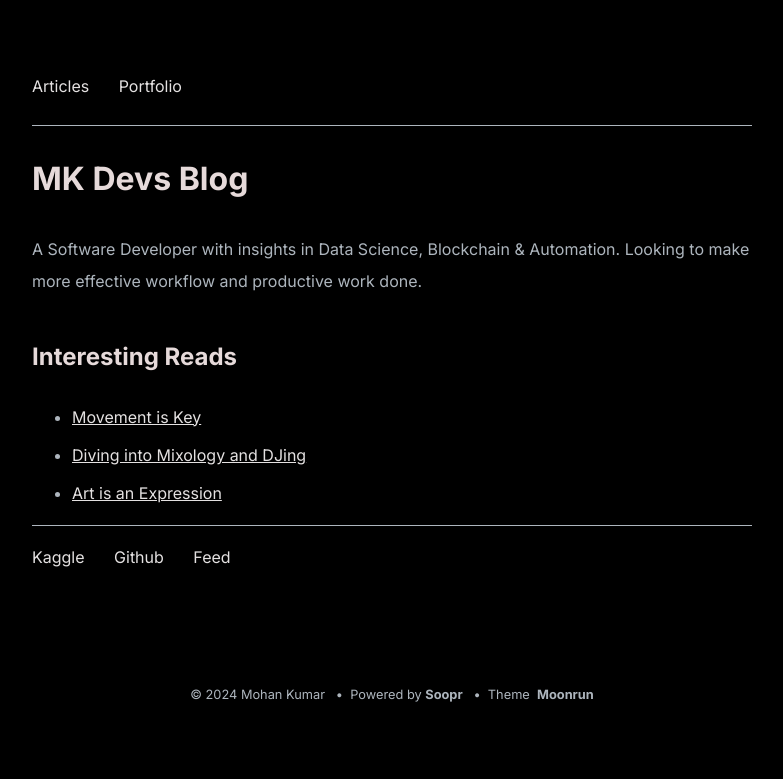
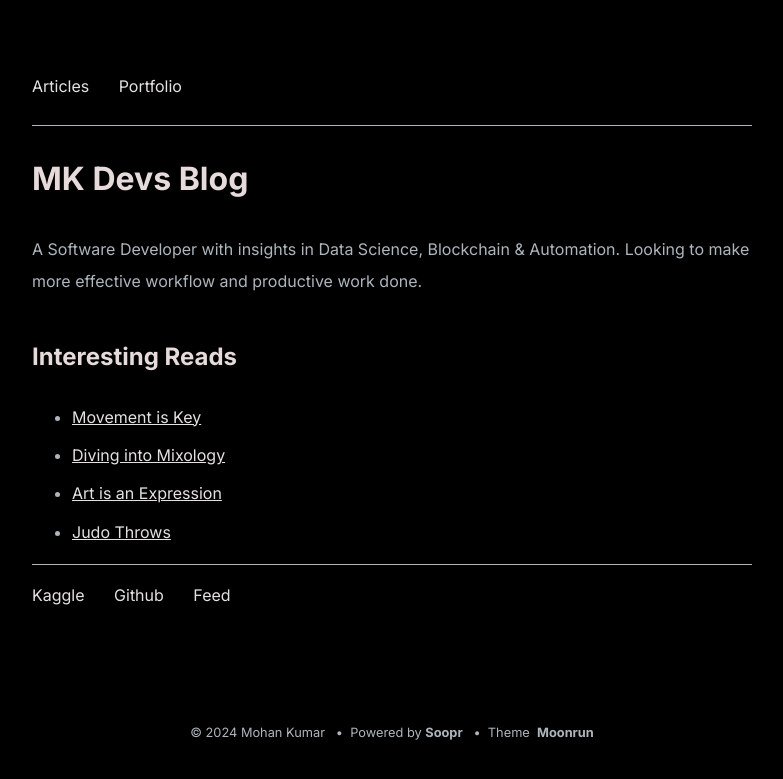
Before and after one commit to mk-xvi/mk-devc.github.io, a Jekyll site: the page built from index.md, in a window 1280 px wide. Shown: the top 779 px of the page, without its empty margins (248-1031 px from the left). Built offline with Jekyll 4.4.1, drawn with Linux system fonts in a browser that asks for light colours.

Commit message:
Update home.yml
remove dj and add judo article.

```diff
--- a/_data/home.yml
+++ b/_data/home.yml
@@ -74,7 +74,9 @@ footer_entries:
 misc_entries:
   - title: Movement is Key
     url: movement
-  - title: Diving into Mixology and DJing
+  - title: Diving into Mixology
     url: mixology&dj
   - title: Art is an Expression
     url: art
+  - title: Judo Throws
+    url: judo
```
